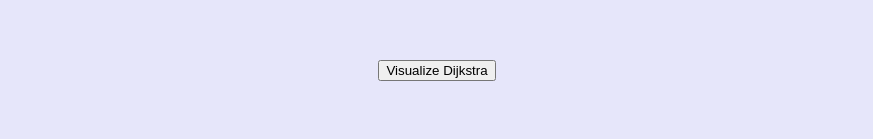
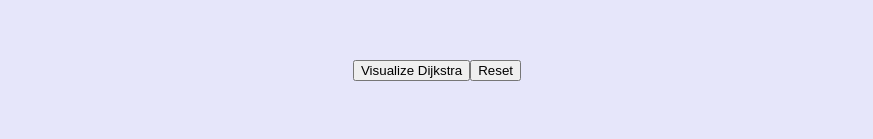
Before and after one commit to milanpatel1022/pathfinding_visualizer, a React (Create React App) app: page / in a window 1280 px wide. Shown: the top 139 px of the page, without its empty margins (203-1076 px from the left). Built offline with nearby package versions, Linux system fonts and the light colour scheme.

Commit message:
users can now clear board. handled edge cases so that users cannot move start/end nodes, clear grid, or start over

```diff
--- a/src/components/Pathfinder.css
+++ b/src/components/Pathfinder.css
@@ -8,6 +8,6 @@ table {
   border-collapse: collapse; /*removes space between each cell so it looks like an actual grid */
 }
 
-.visualizer {
+.visualizeButton {
   margin: 60px 0 0;
 }
--- a/src/components/Pathfinder.js
+++ b/src/components/Pathfinder.js
@@ -18,6 +18,7 @@ class Pathfinder extends Component {
     this.state = {
       grid: [], //our 2d array of Objects -> [[{row: 0, ..., isVisited: false}]
       nodeToDrag: "", //let's us know if we are dragging a start or end node
+      visualizing: false, //if True, we should prevent user from doing certain things
     };
   }
 
@@ -60,6 +61,11 @@ class Pathfinder extends Component {
   };
 
   visualizeAlgorithm() {
+    //don't restart if already visualizing
+    if (this.state.visualizing === true) {
+      return;
+    }
+    this.setState({ visualizing: true });
     const grid = this.deepCopyGrid();
 
     const startNode = grid[START_ROW][START_COL];
@@ -95,6 +101,8 @@ class Pathfinder extends Component {
       this.setState({ grid: grid });
       await delay(10);
     }
+
+    this.setState({ visualizing: false });
     return;
   };
 
@@ -112,6 +120,10 @@ class Pathfinder extends Component {
 
   //when mouse is pressed down on start or end node, allow it to be moved to elsewhere
   mouseDown(event, row, col) {
+    //can't move start/end node when visualization in progress
+    if (this.state.visualizing === true) {
+      return;
+    }
     event.preventDefault(); //causes some weird behavior if not included
 
     //need deep copy since we will update and set state
@@ -135,6 +147,11 @@ class Pathfinder extends Component {
 
   //move whatever node we were dragging to cell when mouseup
   mouseUp(event, row, col) {
+    //can't move start/end node when visualization in progress
+    if (this.state.visualizing === true) {
+      return;
+    }
+
     event.preventDefault(); //causes some weird behavior if not included
 
     const grid = this.deepCopyGrid();
@@ -152,6 +169,22 @@ class Pathfinder extends Component {
     this.setState({ grid: grid, nodeToDrag: "" });
   }
 
+  //resets Grid and rest of state to default conditions
+  clearGrid() {
+    //can't reset grid while visualization running
+    if (this.state.visualizing === true) {
+      return;
+    }
+
+    START_ROW = 3;
+    START_COL = 3;
+    END_ROW = 12;
+    END_COL = 25;
+
+    const grid = this.createGrid();
+    this.setState({ grid: grid, nodeToDrag: "" });
+  }
+
   render() {
     //get the current state of our 2d array of objects
     const grid = this.state.grid;
@@ -160,10 +193,13 @@ class Pathfinder extends Component {
     return (
       <>
         <button
-          className="visualizer"
+          className="visualizeButton"
           onClick={() => this.visualizeAlgorithm()}
         >
           Visualize Dijkstra
+        </button>
+        <button className="clearButton" onClick={() => this.clearGrid()}>
+          Reset
         </button>
         <div className="grid">
           <table>
```
